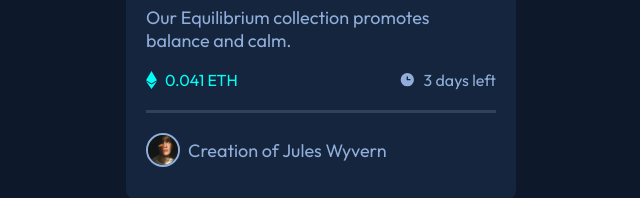
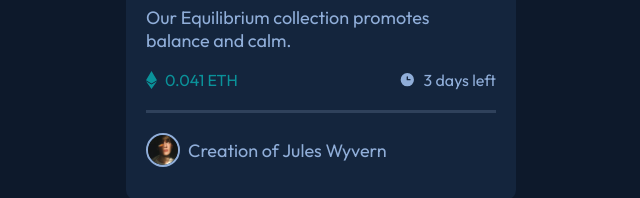
Before and after one commit to SisifoDev/nft-card-component, a React (Create React App) app: page / in a window 1280 px wide. Shown: the part 472-670 px from the top of the page, without its empty margins (319-959 px from the left). Built offline with nearby package versions, Linux system fonts and the light colour scheme.

Commit message:
[Add] img hover effect

```diff
--- a/src/components/StrongTextWrapper.js
+++ b/src/components/StrongTextWrapper.js
@@ -3,8 +3,6 @@ import styled from "styled-components";
 export const StrongTextWrapper = styled.div`
   display: flex;
   gap: 8px;
-  ${(props) =>
-    props.variant === "isCyan"
-      ? `color: ${props.theme.cyan}`
-      : `color: ${props.theme.white}`};
+  color: ${(props) =>
+    props.isCyan ? props.theme.cyanVariant : props.theme.white};
 `;
--- a/src/components/card/index.js
+++ b/src/components/card/index.js
@@ -22,7 +22,7 @@ export default function Card() {
           Our Equilibrium collection promotes balance and calm.
         </Paragraph>
         <div>
-          <StrongTextWrapper variant="isCyan">
+          <StrongTextWrapper isCyan>
             <Ethereum fill="currentColor" />
             0.041 ETH
           </StrongTextWrapper>
@@ -46,6 +46,7 @@ const Wrapper = styled.div`
   background-color: ${(props) => props.theme.cardBG};
   padding: 20px;
   border-radius: 10px;
+  /* box-shadow: 0px 0px 10px rgba(0, 0, 0, 0.5); */
 
   & img {
     width: 100%;
@@ -53,6 +54,7 @@ const Wrapper = styled.div`
     object-fit: cover;
     border-radius: 8px;
   }
+
   @media (min-width: 375px) {
     width: 350px;
   }
@@ -60,6 +62,32 @@ const Wrapper = styled.div`
 
 const ImgWrapper = styled.div`
   position: relative;
+
+  .active-state {
+    width: 100%;
+    height: 100%;
+    position: absolute;
+    top: 0;
+    display: none;
+    place-items: center;
+    background-color: ${(props) => props.theme.cyanVariant};
+    border-radius: 8px;
+  }
+
+  .active-state img {
+    width: 50px;
+    height: auto;
+    object-fit: cover;
+    border-radius: 8px;
+  }
+
+  &:hover {
+    cursor: pointer;
+
+    & .active-state {
+      display: grid;
+    }
+  }
 `;
 
 const Content = styled.div`
--- a/src/index.css
+++ b/src/index.css
@@ -12,26 +12,3 @@ code {
   font-family: source-code-pro, Menlo, Monaco, Consolas, "Courier New",
     monospace;
 }
-
-.active-state {
-  width: 100%;
-  height: 100%;
-  position: absolute;
-  top: 0;
-  display: none;
-  place-items: center;
-  background-color: var(--cyanVariant);
-  border-radius: 8px;
-}
-
-.active-state:hover {
-  cursor: pointer;
-  display: grid;
-}
-
-.active-state img {
-  width: 50px;
-  height: auto;
-  object-fit: cover;
-  border-radius: 8px;
-}
```
